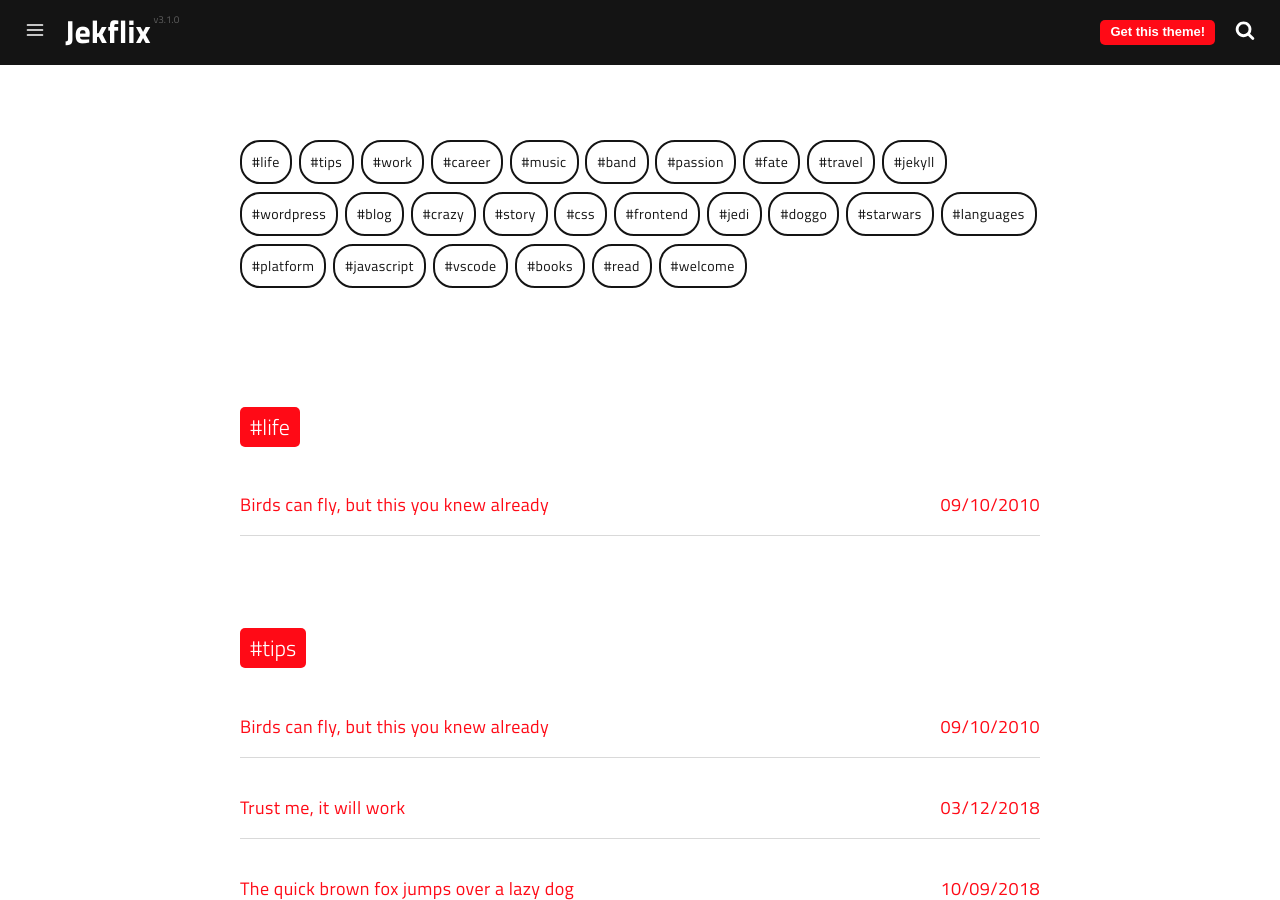
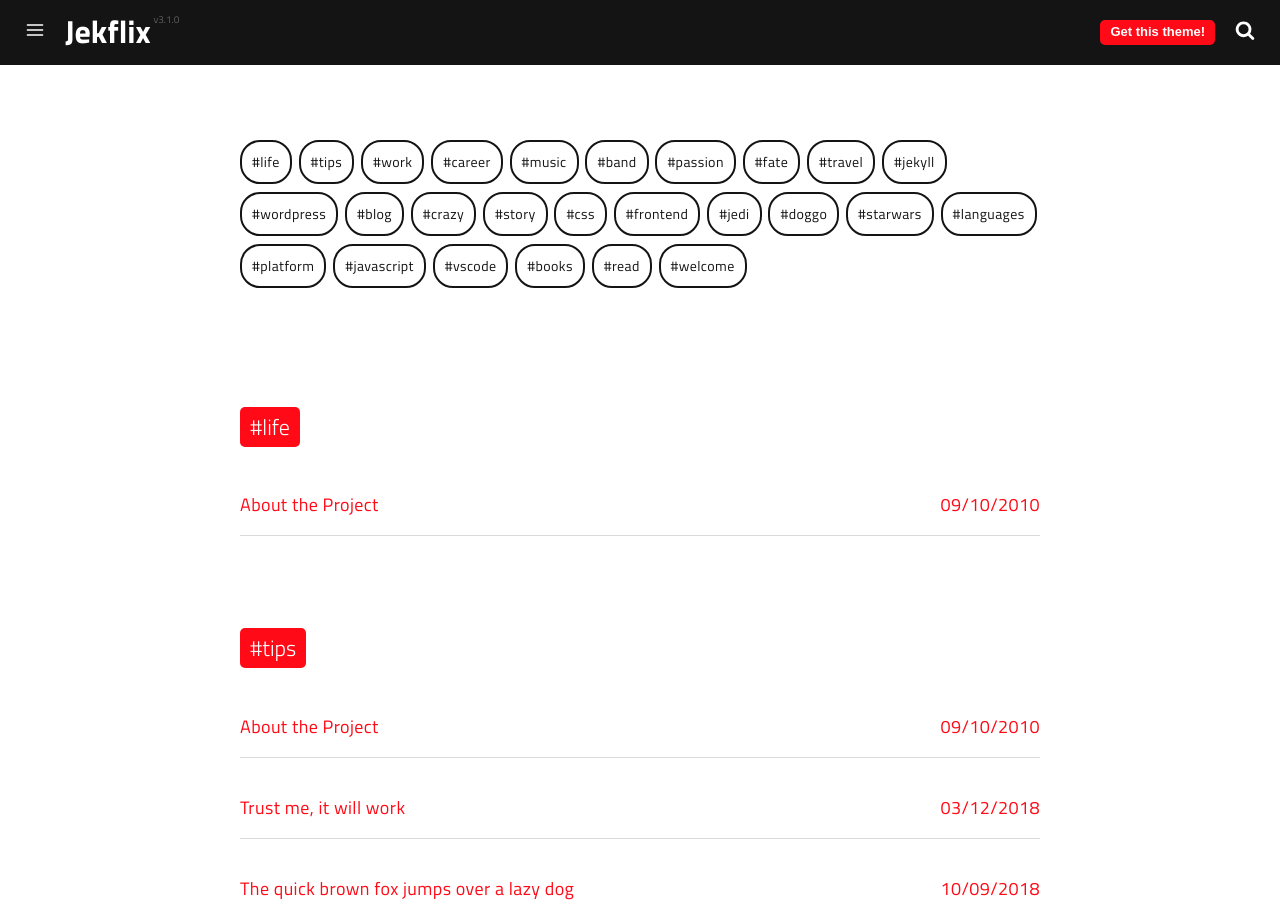
Before and after one commit to Mentors4EDU/Iron-Soldier-Theme, a Jekyll site: the page built from tags.html, in a window 1280 px wide and 900 px high. Built offline with Jekyll 4.4.1, drawn with Linux system fonts in a browser that asks for light colours; a script that is not in the unit is left out.

Commit message:
Update 2019-09-09-birds-can-fly-but-this-you-knew-already.md

```diff
--- a/_posts/2019-09-09-birds-can-fly-but-this-you-knew-already.md
+++ b/_posts/2019-09-09-birds-can-fly-but-this-you-knew-already.md
@@ -1,7 +1,7 @@
 ---
 date: 2010-09-10 12:26:40
 layout: post
-title: Birds can fly, but this you knew already
+title: About the Project
 subtitle: Lorem ipsum dolor sit amet, consectetur adipisicing elit.
 description: Lorem ipsum dolor sit amet, consectetur adipisicing elit, sed do eiusmod tempor incididunt ut labore et dolore magna aliqua.
 image: https://res.cloudinary.com/dm7h7e8xj/image/upload/v1559825145/theme16_o0seet.jpg
```
Also changed, not shown: other parts of _posts/2019-09-09-birds-can-fly-but-this-you-knew-already.md (+1 -1 lines).
